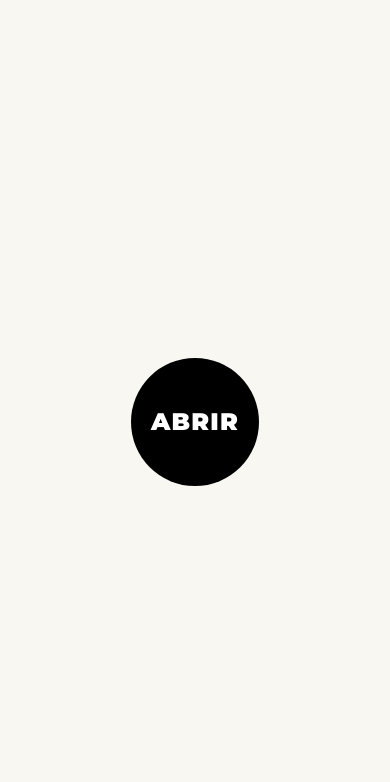
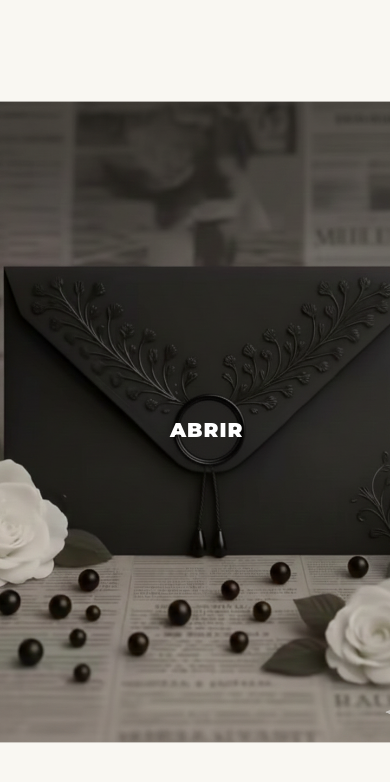
Before and after one commit to markjsr9431/invitation-boda, a Next.js app: page / in a window 390 px wide. Shown: the top 782 px of the page. Built offline with nearby package versions, Linux system fonts and the light colour scheme.

Commit message:
Enhance Home, GiftRegistry, and IntroOverlay components by adding music control functionality, improving layout responsiveness, and integrating a background image in the IntroOverlay. Updated MusicPlayer to accept external mute state and adjusted GiftRegistry carousel for better mobile experience.

```diff
--- a/app/components/GiftRegistry.tsx
+++ b/app/components/GiftRegistry.tsx
@@ -47,23 +47,26 @@ export default function GiftRegistry() {
       // Calcular el ancho de la tarjeta según el breakpoint
       let cardWidth: number;
       let gap: number;
+      let cardsToScroll: number;
 
       if (window.innerWidth >= 1024) {
         // lg: w-72 (288px)
         cardWidth = 288;
         gap = 24; // gap-6
+        cardsToScroll = 2;
       } else if (window.innerWidth >= 768) {
         // md: w-64 (256px)
         cardWidth = 256;
         gap = 24; // gap-6
+        cardsToScroll = 2;
       } else {
-        // móvil: w-[80vw]
-        cardWidth = window.innerWidth * 0.8;
+        // móvil: w-[48vw] para mostrar ~2 regalos
+        cardWidth = window.innerWidth * 0.48;
         gap = 12; // gap-3
+        // En móvil: pasar de 2 a 3 regalos por deslizamiento
+        cardsToScroll = 2; // Puede alternar entre 2 y 3 según preferencia
       }
 
-      // En desktop: pasar de a 2 tarjetas, en móvil: pasar de a 1 tarjeta
-      const cardsToScroll = window.innerWidth >= 768 ? 2 : 1;
       const scrollAmount = (cardWidth + gap) * cardsToScroll;
       const scrollDirection = direction === 'left' ? -scrollAmount : scrollAmount;
 
@@ -86,8 +89,8 @@ export default function GiftRegistry() {
           </p>
         </div>
 
-        {/* Grid de Regalos en Móvil / Carrusel en Desktop */}
-        <div className="relative flex items-center gap-2 md:gap-4">
+        {/* Carrusel de Regalos - Móvil y Desktop */}
+        <div className="relative flex items-center gap-2 md:gap-4 overflow-hidden">
           {/* Flecha Izquierda - Solo visible en desktop */}
           <button
             onClick={() => scrollCarousel('left')}
@@ -97,21 +100,22 @@ export default function GiftRegistry() {
             <span className="font-sans font-black text-4xl text-black hover:text-white">‹</span>
           </button>
 
-          {/* Contenedor: Grid en móvil, Carrusel en desktop */}
+          {/* Contenedor: Carrusel en todos los tamaños */}
           <div
             ref={carouselRef}
-            className="flex-1 grid grid-cols-2 gap-3 md:flex md:overflow-x-auto md:scrollbar-hide md:gap-6 md:snap-x md:snap-mandatory md:scroll-smooth md:touch-pan-x"
+            className="flex-1 min-w-0 flex overflow-x-auto scrollbar-hide gap-3 md:gap-6 snap-x snap-mandatory scroll-smooth touch-pan-x"
             style={{
               scrollbarWidth: 'none',
               msOverflowStyle: 'none',
               touchAction: 'pan-x',
               scrollBehavior: 'smooth',
+              WebkitOverflowScrolling: 'touch',
             }}
           >
             {gifts.map((gift) => (
               <div
                 key={gift.id}
-                className="w-full md:flex-shrink-0 md:w-64 lg:w-72 md:snap-start"
+                className="flex-shrink-0 w-[48vw] md:w-64 lg:w-72 snap-start"
               >
                 {/* Tarjeta Portrait */}
                 <div className="bg-white border-2 border-black overflow-hidden md:hover:opacity-90 transition-opacity h-full flex flex-col" style={{ boxShadow: '0 4px 8px rgba(0, 0, 0, 0.15)' }}>
--- a/app/components/IntroOverlay.tsx
+++ b/app/components/IntroOverlay.tsx
@@ -1,6 +1,7 @@
 'use client';
 
 import { useState } from 'react';
+import Image from 'next/image';
 
 interface IntroOverlayProps {
   onSealClick: () => void;
@@ -17,15 +18,33 @@ export default function IntroOverlay({ onSealClick }: IntroOverlayProps) {
   };
 
   return (
-    <div className={`fixed inset-0 bg-[#F9F7F2] z-50 flex items-center justify-center ${isExiting ? 'animate-fade-out' : 'animate-fade-in-smooth'}`}>
-      {/* Botón con animación */}
+    <div className={`fixed inset-0 bg-[#F9F7F2] z-50 flex items-center justify-center overflow-hidden ${isExiting ? 'animate-fade-out' : 'animate-fade-in-smooth'}`}>
+      {/* Imagen de fondo completa - Ampliada 20% para ocultar marca de agua */}
+      <div className="absolute inset-0 z-0 overflow-hidden">
+        <div className="w-full h-full" style={{ transform: 'scale(1.2)' }}>
+          <Image
+            src="/portada.png"
+            alt="Portada"
+            fill
+            className="object-contain object-center"
+            priority
+          />
+        </div>
+      </div>
+
+      {/* Texto "ABRIR" sin relleno - Clicable, posicionado en el círculo del sello */}
       <button
         onClick={handleClick}
-        className={`relative z-10 w-32 h-32 md:w-40 md:h-40 bg-black rounded-full flex items-center justify-center cursor-pointer hover:opacity-90 transition-opacity ${isExiting ? 'animate-fade-out' : ''}`}
+        className={`absolute z-10 cursor-pointer ${isExiting ? 'animate-fade-out' : ''}`}
+        style={{
+          left: '53%',
+          top: '51%',
+          transform: 'translate(-50%, -50%)',
+        }}
         aria-label="Abrir invitación"
         disabled={isExiting}
       >
-        <span className="text-white font-sans font-black text-2xl md:text-3xl tracking-wider">
+        <span className="text-white font-sans font-black text-xl md:text-2xl tracking-wider hover:opacity-80 transition-opacity">
           ABRIR
         </span>
       </button>
--- a/app/components/MusicPlayer.tsx
+++ b/app/components/MusicPlayer.tsx
@@ -9,7 +9,8 @@ interface MusicPlayerProps {
 }
 
 export default function MusicPlayer({ playlistId, videoId, isMuted: externalMuted }: MusicPlayerProps) {
-  const [isMuted, setIsMuted] = useState(false);
+  // Inicializar con el valor externo si está disponible, sino false
+  const [isMuted, setIsMuted] = useState(externalMuted !== undefined ? externalMuted : false);
   const [isVisible, setIsVisible] = useState(true);
 
   // Sincronizar con el estado externo si se proporciona
--- a/app/page.tsx
+++ b/app/page.tsx
@@ -14,8 +14,11 @@ export default function Home() {
   const [hasAccess, setHasAccess] = useState(false);
   const [showIntro, setShowIntro] = useState(true);
   const [showEnvelope, setShowEnvelope] = useState(false);
+  const [isMusicMuted, setIsMusicMuted] = useState(true);
 
   const handleSealClick = () => {
+    // Desmutear la música cuando se hace clic en "Abrir"
+    setIsMusicMuted(false);
     // Después de que se abre el sobre, mostrar el formulario de acceso
     setTimeout(() => {
       setShowIntro(false);
@@ -28,23 +31,24 @@ export default function Home() {
     setShowEnvelope(false);
   };
 
-  if (showIntro) {
-    return <IntroOverlay onSealClick={handleSealClick} />;
-  }
+  return (
+    <>
+      {/* MusicPlayer - Precargado desde el inicio pero silenciado hasta hacer clic en "Abrir" */}
+      <MusicPlayer videoId="ByfFurjQDb0" isMuted={isMusicMuted} />
 
-  if (!hasAccess && showEnvelope) {
-    return <Envelope onAccessGranted={handleAccessGranted} />;
-  }
+      {showIntro && <IntroOverlay onSealClick={handleSealClick} />}
 
-  return (
+      {!hasAccess && showEnvelope && <Envelope onAccessGranted={handleAccessGranted} />}
+
+      {hasAccess && (
         <main className="min-h-screen bg-[#F9F7F2]">
           <Hero />
           <Location />
           <RSVP />
           <GiftRegistry />
           <DressCode />
-      {/* MusicPlayer - Inicia automáticamente al cargar el sitio */}
-      <MusicPlayer videoId="ByfFurjQDb0" isMuted={false} />
         </main>
+      )}
+    </>
   );
 }
```
Also changed, not shown: public/portada.png (added). Lines whose indentation alone changed are shown as unchanged.
